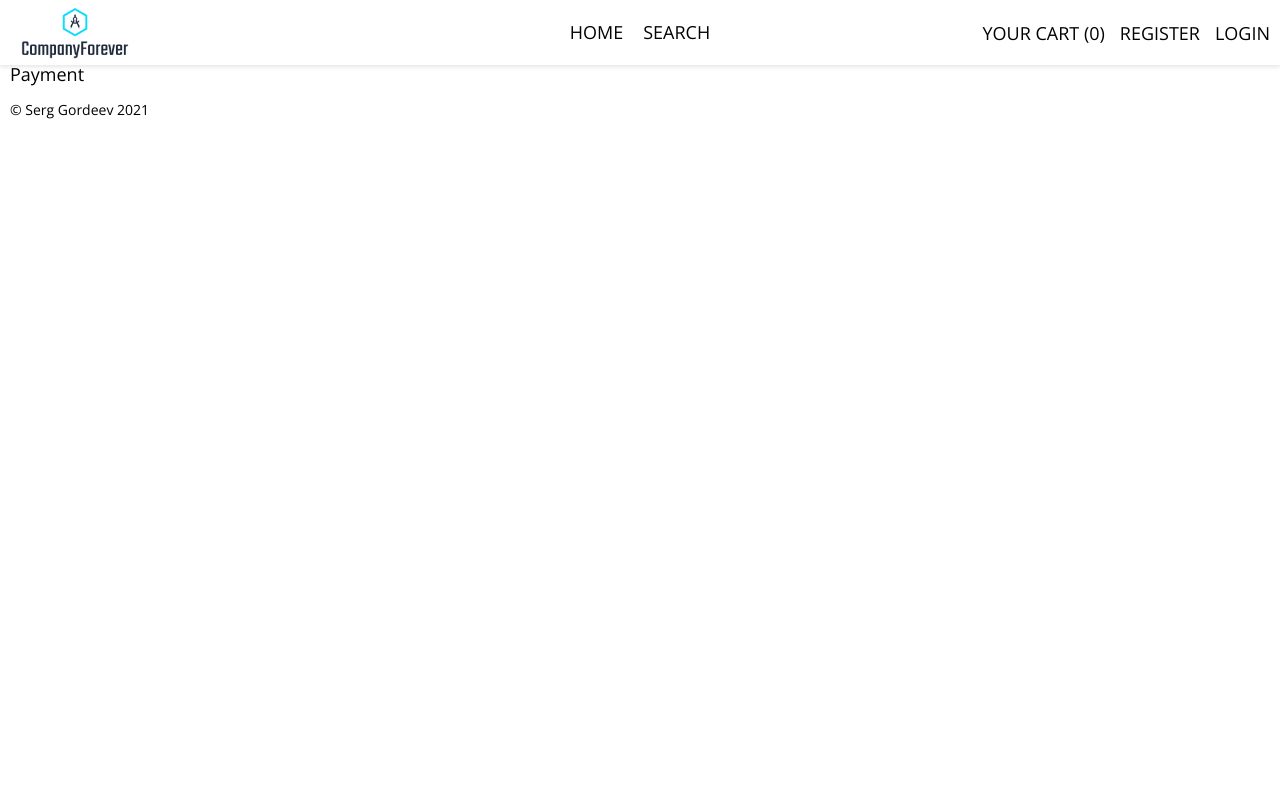
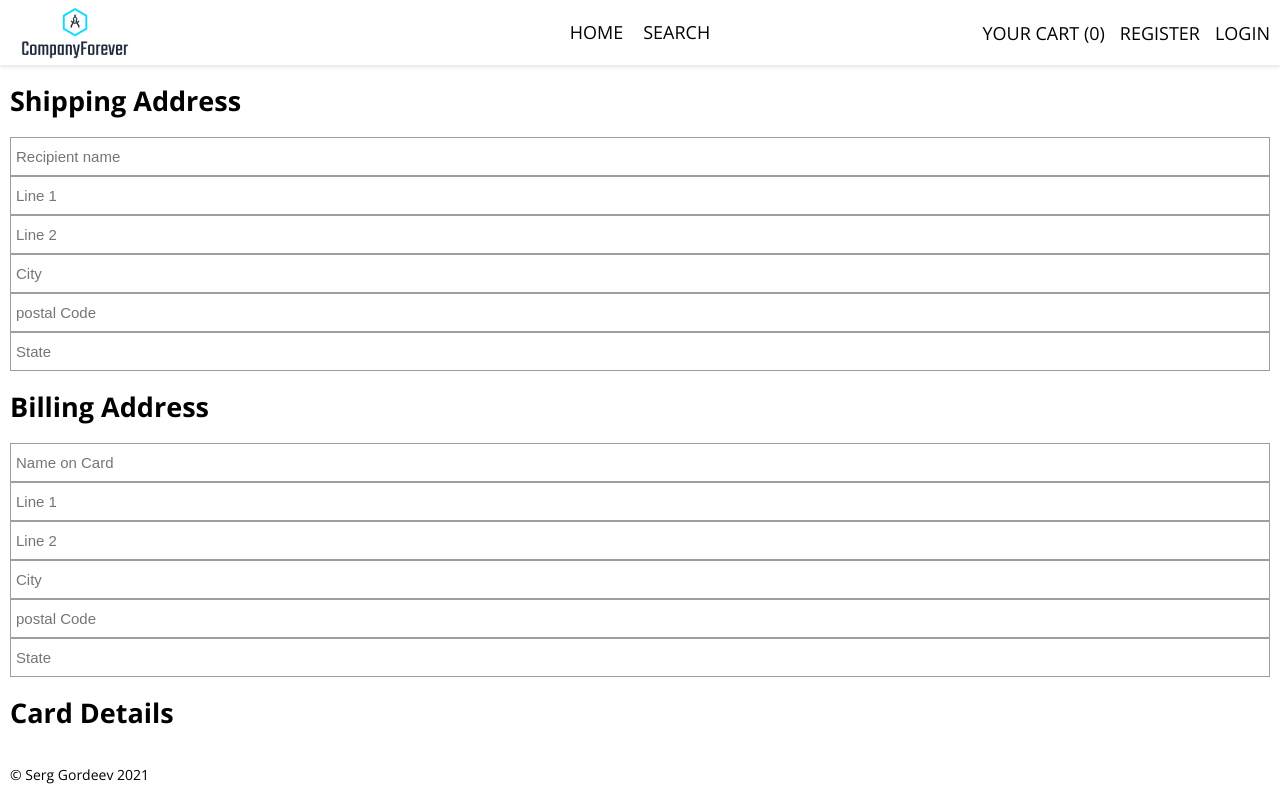
Before and after one commit to Domask2/ecommerce-TS-GQL-FB, a React (Create React App) app: page /payment in a window 1280 px wide. Built offline with nearby package versions, Linux system fonts and the light colour scheme; no server answers.

Commit message:
add PaymentDetails Html

```diff
--- a/src/components/PaymentDetails/PaymentDetails.tsx
+++ b/src/components/PaymentDetails/PaymentDetails.tsx
@@ -1,11 +1,68 @@
-import React from 'react';
+import React, { useState } from 'react';
+
+import FormInput from '../forms/FormInput/FormInput';
+import Button from '../forms/Button/Button';
+
 import { Wrapper } from './PaymentDetails.style';
-import Payment from './../../pages/Payment/Payment';
 
 const PaymentDetails = () => {
+  const [name, setName] = useState<string>('');
+
+  const handleFormSubmit = async (e: any) => {
+    e.preventDefault();
+  };
+
   return (
     <Wrapper>
-      <div className="paymentDetails">Payment</div>
+      <div className="paymentDetails">
+        <form onSubmit={handleFormSubmit}>
+          <div className="group">
+            <h2>Shipping Address</h2>
+
+            <FormInput
+              type="text"
+              placeholder="Recipient name"
+              value={name}
+              handleChange={(e) => setName(e.target.value)}
+            />
+
+            <FormInput type="text" placeholder="Line 1" />
+
+            <FormInput type="text" placeholder="Line 2" />
+
+            <FormInput type="text" placeholder="City" />
+
+            <FormInput type="text" placeholder="postal Code" />
+
+            <FormInput type="text" placeholder="State" />
+          </div>
+
+          <div className="group">
+            <h2>Billing Address</h2>
+
+            <FormInput
+              type="text"
+              placeholder="Name on Card"
+              value={name}
+              handleChange={(e) => setName(e.target.value)}
+            />
+
+            <FormInput type="text" placeholder="Line 1" />
+
+            <FormInput type="text" placeholder="Line 2" />
+
+            <FormInput type="text" placeholder="City" />
+
+            <FormInput type="text" placeholder="postal Code" />
+
+            <FormInput type="text" placeholder="State" />
+          </div>
+
+          <div className="group">
+            <h2>Card Details</h2>
+          </div>
+        </form>
+      </div>
     </Wrapper>
   );
 };
--- a/src/components/forms/FormInput/FormInput.tsx
+++ b/src/components/forms/FormInput/FormInput.tsx
@@ -5,9 +5,9 @@ interface iFormInput {
   type: string;
   name?: string;
   placeholder?: string;
-  value: string;
+  value?: string;
   productName?: any;
-  handleChange: (e: React.ChangeEvent<HTMLInputElement>) => void;
+  handleChange?: (e: React.ChangeEvent<HTMLInputElement>) => void;
   min?: any;
   max?: any;
   step?: any;
@@ -24,7 +24,7 @@ const FormInput: React.FC<iFormInput> = ({
   min,
   max,
   step,
-  displayName
+  displayName,
 }) => {
   return (
     <Wrapper>
```
